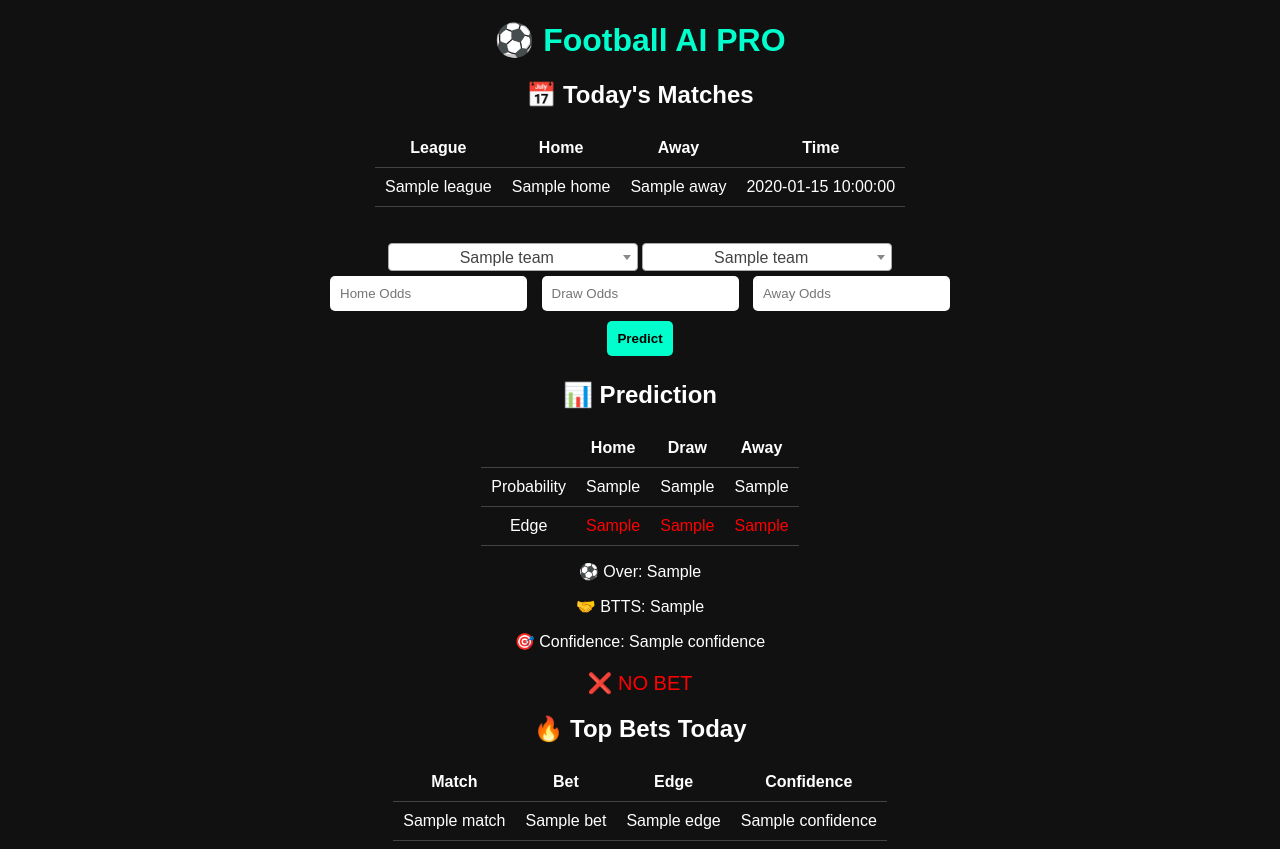
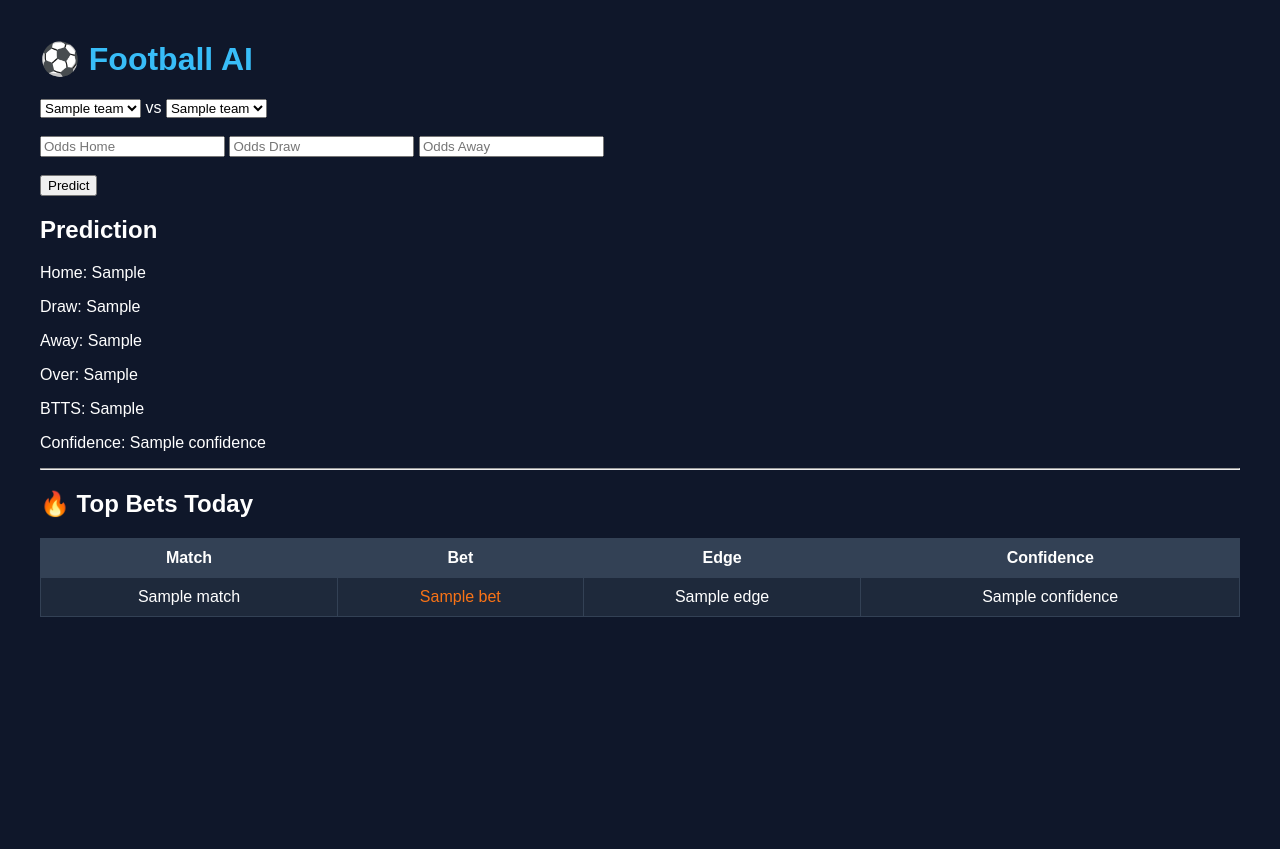
Before and after one commit to pirate-225/football-ai-api, a Flask app: template templates/index.html in a window 1280 px wide. After the commit the page ends 617 px from the top, so only its background shows below. Run offline with Flask 3, Linux system fonts and the light colour scheme; the template is opened without the code that fills it: most values are stand-ins (such as "Sample title", 1, 10 or a date in 2020).

Commit message:
fix display top bets

```diff
--- a/templates/index.html
+++ b/templates/index.html
@@ -1,167 +1,91 @@
 <!DOCTYPE html>
 <html>
 <head>
-    <title>Football AI PRO</title>
-
-    <link href="https://cdn.jsdelivr.net/npm/select2@4.0.13/dist/css/select2.min.css" rel="stylesheet" />
-
+    <title>Football AI</title>
     <style>
         body {
             font-family: Arial;
-            background: #111;
+            margin: 40px;
+            background: #0f172a;
             color: white;
-            text-align: center;
         }
 
         h1 {
-            color: #00ffcc;
+            color: #38bdf8;
         }
 
         table {
-            margin: auto;
+            width: 100%;
             border-collapse: collapse;
             margin-top: 20px;
+            background: #1e293b;
         }
 
         th, td {
             padding: 10px;
-            border-bottom: 1px solid #444;
+            border: 1px solid #334155;
+            text-align: center;
         }
 
-        select, input, button {
-            padding: 10px;
-            margin: 5px;
-            border-radius: 5px;
-            border: none;
+        th {
+            background: #334155;
         }
 
-        button {
-            background: #00ffcc;
-            color: black;
-            font-weight: bold;
+        .bet-home {
+            color: #22c55e;
         }
 
-        .positive { color: #00ffcc; }
-        .negative { color: red; }
-
-        .bet { color: #00ffcc; font-size: 20px; }
-        .nobet { color: red; font-size: 20px; }
+        .bet-away {
+            color: #f97316;
+        }
     </style>
 </head>
 
 <body>
 
-<h1>⚽ Football AI PRO</h1>
+<h1>⚽ Football AI</h1>
 
-<!-- MATCHS DU JOUR -->
-<h2>📅 Today's Matches</h2>
+<form method="POST">
+    <select name="home_team">
+        {% for team in teams.Team %}
+        <option value="{{ team }}">{{ team }}</option>
+        {% endfor %}
+    </select>
 
-<table>
-<tr>
-    <th>League</th>
-    <th>Home</th>
-    <th>Away</th>
-    <th>Time</th>
-</tr>
+    vs
 
-{% for match in today_matches %}
-<tr>
-    <td>{{ match.league }}</td>
-    <td>{{ match.home }}</td>
-    <td>{{ match.away }}</td>
-    <td>{{ match.time }}</td>
-</tr>
+    <select name="away_team">
+        {% for team in teams.Team %}
+        <option value="{{ team }}">{{ team }}</option>
         {% endfor %}
-</table>
+    </select>
 
     <br><br>
 
-<!-- FORMULAIRE -->
-<form method="POST">
+    <input type="text" name="odds_home" placeholder="Odds Home">
+    <input type="text" name="odds_draw" placeholder="Odds Draw">
+    <input type="text" name="odds_away" placeholder="Odds Away">
 
-<select name="home_team" class="team-select" style="width:250px;">
-{% for t in teams["Team"] %}
-<option value="{{ t }}">{{ t }}</option>
-{% endfor %}
-</select>
-
-<select name="away_team" class="team-select" style="width:250px;">
-{% for t in teams["Team"] %}
-<option value="{{ t }}">{{ t }}</option>
-{% endfor %}
-</select>
-
-<br>
-
-<input type="text" name="odds_home" placeholder="Home Odds">
-<input type="text" name="odds_draw" placeholder="Draw Odds">
-<input type="text" name="odds_away" placeholder="Away Odds">
-
-<br>
+    <br><br>
 
     <button type="submit">Predict</button>
-
 </form>
 
-<!-- RESULT -->
 {% if result %}
-<h2>📊 Prediction</h2>
-
-<table>
-<tr>
-    <th></th>
-    <th>Home</th>
-    <th>Draw</th>
-    <th>Away</th>
-</tr>
-
-<tr>
-    <td>Probability</td>
-    <td>{{ result.prob_home }}</td>
-    <td>{{ result.prob_draw }}</td>
-    <td>{{ result.prob_away }}</td>
-</tr>
-
-<tr>
-    <td>Edge</td>
-    <td class="{% if result.edge_home > 0 %}positive{% else %}negative{% endif %}">
-        {{ result.edge_home }}
-    </td>
-    <td class="{% if result.edge_draw > 0 %}positive{% else %}negative{% endif %}">
-        {{ result.edge_draw }}
-    </td>
-    <td class="{% if result.edge_away > 0 %}positive{% else %}negative{% endif %}">
-        {{ result.edge_away }}
-    </td>
-</tr>
-</table>
-
-<p>⚽ Over: {{ result.prob_over }}</p>
-<p>🤝 BTTS: {{ result.prob_btts }}</p>
-<p>🎯 Confidence: {{ result.confidence }}</p>
-
-{% if result.edge_home > 0.05 and result.prob_home > 0.45 %}
-<p class="bet">✅ BET HOME</p>
-{% elif result.edge_away > 0.05 and result.prob_away > 0.45 %}
-<p class="bet">✅ BET AWAY</p>
-{% else %}
-<p class="nobet">❌ NO BET</p>
+<h2>Prediction</h2>
+<p>Home: {{ result.prob_home }}</p>
+<p>Draw: {{ result.prob_draw }}</p>
+<p>Away: {{ result.prob_away }}</p>
+<p>Over: {{ result.prob_over }}</p>
+<p>BTTS: {{ result.prob_btts }}</p>
+<p>Confidence: {{ result.confidence }}</p>
 {% endif %}
 
-{% endif %}
+<hr>
 
-<script src="https://code.jquery.com/jquery-3.6.0.min.js"></script>
-<script src="https://cdn.jsdelivr.net/npm/select2@4.0.13/dist/js/select2.min.js"></script>
+<h2>🔥 Top Bets Today</h2>
 
-<script>
-$(document).ready(function() {
-    $('.team-select').select2();
-});
-</script>
-
-</body>
-</html>
-<h2>🔥 Top Bets Today</h2>
+{% if top_bets and top_bets|length > 0 %}
 
 <table>
     <tr>
@@ -174,9 +98,23 @@ $(document).ready(function() {
     {% for b in top_bets %}
     <tr>
         <td>{{ b.match }}</td>
-    <td>{{ b.bet }}</td>
+
+        <td class="{% if b.bet == 'HOME' %}bet-home{% else %}bet-away{% endif %}">
+            {{ b.bet }}
+        </td>
+
         <td>{{ b.edge }}</td>
         <td>{{ b.confidence }}</td>
     </tr>
     {% endfor %}
+
 </table>
+
+{% else %}
+
+<p>❌ Aucun value bet aujourd'hui</p>
+
+{% endif %}
+
+</body>
+</html>
```
Lines whose indentation alone changed are shown as unchanged.
